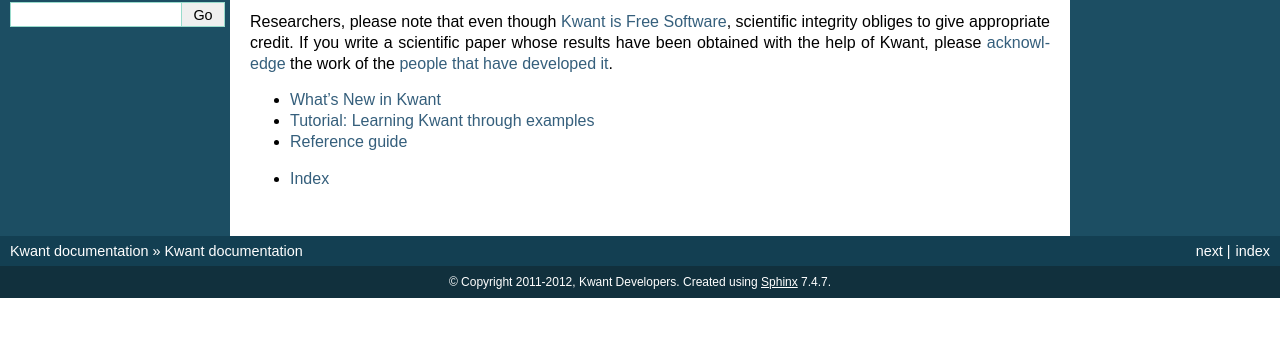
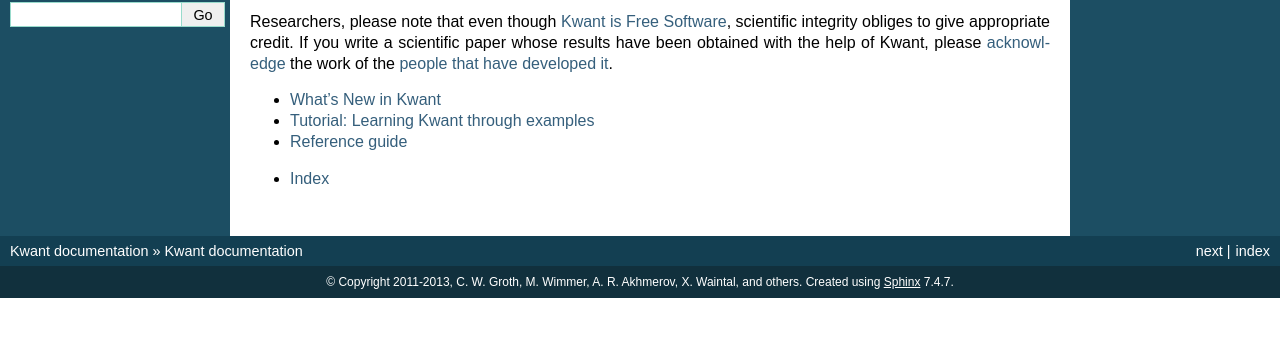
Before and after one commit to kwant-project/kwant, a Sphinx documentation site: the page built from doc/source/index.rst, in a window 1280 px wide, cut to the strip 190-527 px from the top of the page. Built offline with Sphinx 7.4.7, drawn with Linux system fonts in a browser that asks for light colours; formulas are drawn with MathJax 3; pages that are not in the unit, such as notebooks, are missing from menus; the version number could not be read and is left out.

Commit message:
harmonize/fix copyright information

```diff
--- a/doc/source/conf.py
+++ b/doc/source/conf.py
@@ -39,7 +39,7 @@
 
 # General information about the project.
 project = u'Kwant'
-copyright = u'2011-2012, Kwant Developers'
+copyright = u'2011-2013, C. W. Groth, M. Wimmer, A. R. Akhmerov, X. Waintal, and others'
 
 # The version info for the project you're documenting, acts as replacement for
 # |version| and |release|, also used in various other places throughout the
@@ -183,9 +183,10 @@
 
 # Grouping the document tree into LaTeX files. List of tuples
 # (source start file, target name, title, author, documentclass [howto/manual]).
+# We use "et al." as it is shorter and there's not much space left horizontally.
 latex_documents = [
   ('index', 'kwant.tex', u'Kwant Documentation',
-   u'A. R. Akhmerov, C. W. Groth, X. Waintal, M. Wimmer',
+   u'C. W. Groth, M. Wimmer, A. R. Akhmerov, X. Waintal, et al.',
    'manual'),
 ]
 
--- a/setup.py
+++ b/setup.py
@@ -424,8 +424,8 @@
 
     setup(name='kwant',
           version=version(),
-          author='kwant authors',
-          author_email='christoph.groth@cea.fr',
+          author='C. W. Groth, M. Wimmer, A. R. Akhmerov, X. Waintal, et al.',
+          author_email='authors@kwant-project.org',
           description="A package for numerical quantum transport calculations.",
           long_description=long_description(),
           platforms=["Unix", "Linux", "Mac OS-X", "Windows"],
```
Also changed, not shown: 1 other file.
